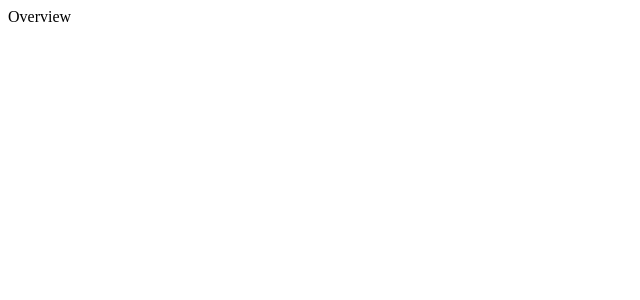
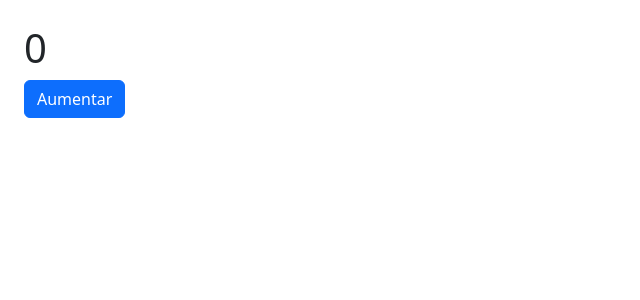
Before and after one commit to dgutierrez21/Learning-ReactJS--React-Docs, a React (Vite) app in the folder 02-reference/: page / in a window 1280 px wide. Shown: the top 300 px of the page, without its empty margins (0-640 px from the left). Built offline with nearby package versions, Linux system fonts and the light colour scheme.

Commit message:
Ejemplo 1 de 4: Contador (número)

```diff
--- a/02-reference/index.html
+++ b/02-reference/index.html
@@ -4,6 +4,12 @@
     <meta charset="UTF-8" />
     <link rel="icon" type="image/svg+xml" href="/vite.svg" />
     <meta name="viewport" content="width=device-width, initial-scale=1.0" />
+    <link
+      href="https://cdn.jsdelivr.net/npm/bootstrap@5.3.0-alpha1/dist/css/bootstrap.min.css"
+      rel="stylesheet"
+      integrity="sha384-GLhlTQ8iRABdZLl6O3oVMWSktQOp6b7In1Zl3/Jr59b6EGGoI1aFkw7cmDA6j6gD"
+      crossorigin="anonymous"
+    />
     <title>Vite + React</title>
   </head>
   <body>
--- /dev/null
+++ b/02-reference/src/02-hooks/02-useState/Contador.jsx
@@ -0,0 +1,17 @@
+import { useState } from "react";
+
+export const Contador = () => {
+  const [contador, setContador] = useState(0);
+
+  function handleClick() {
+    setContador(contador + 1);
+  }
+  return (
+    <>
+      <h1>{contador}</h1>
+      <button onClick={handleClick} className="btn btn-primary">
+        Aumentar
+      </button>
+    </>
+  );
+};
--- a/02-reference/src/02-hooks/02-useState/UseState.jsx
+++ b/02-reference/src/02-hooks/02-useState/UseState.jsx
@@ -0,0 +1,11 @@
+import { Contador } from "./Contador";
+
+const UseState = () => {
+  return (
+    <div className="p-4">
+      <Contador />
+    </div>
+  );
+};
+
+export default UseState;
--- a/02-reference/src/02-hooks/Hooks.jsx
+++ b/02-reference/src/02-hooks/Hooks.jsx
@@ -1,9 +1,11 @@
 import Overview from "./01-overview/Overview";
+import UseState from "./02-useState/UseState";
 
 const Hooks = () => {
   return (
     <>
-      <Overview />
+      {/* <Overview /> */}
+      <UseState />
     </>
   );
 };
```
Also changed, not shown: 02-reference/src/02-hooks/02-useState/useState.txt.
